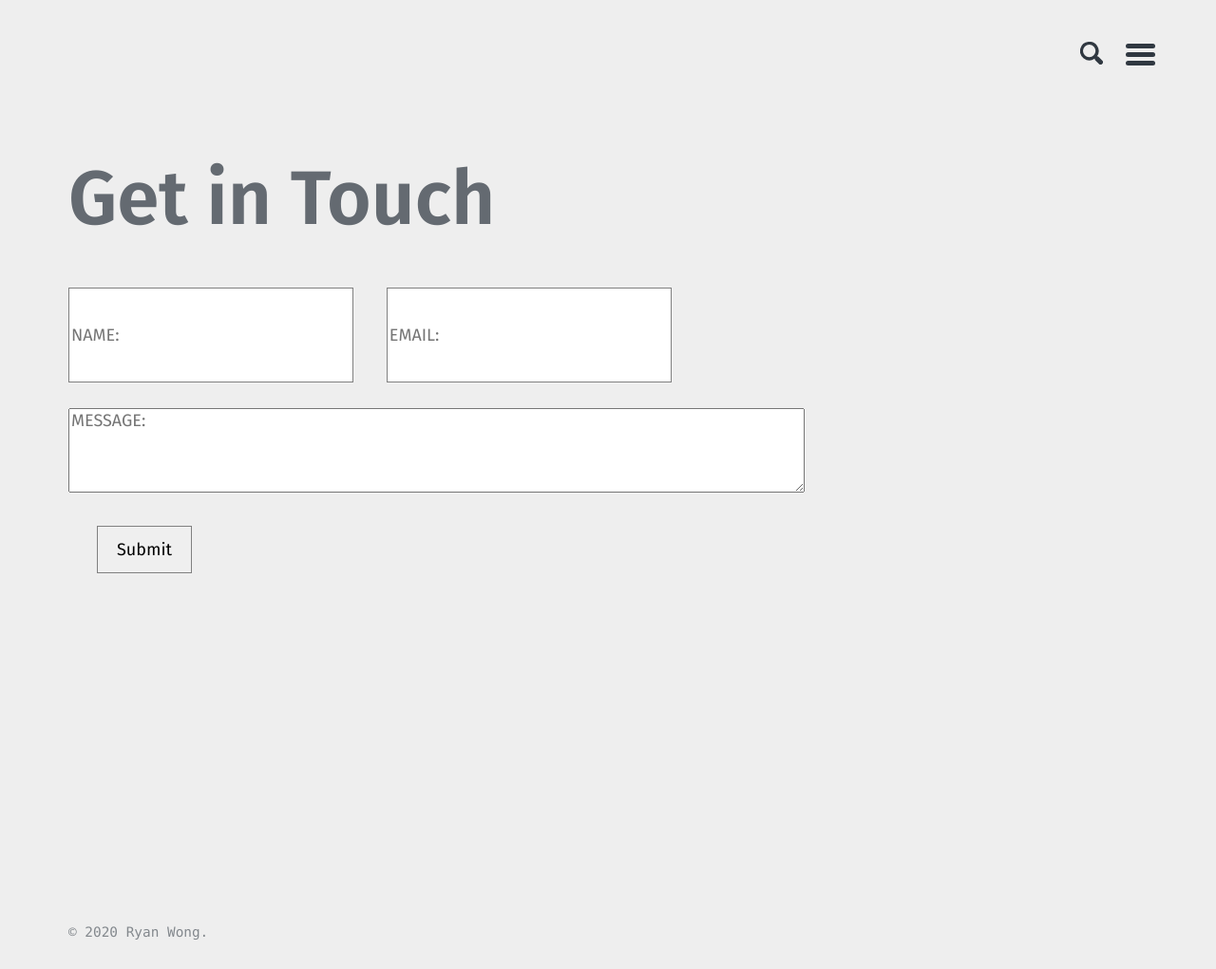
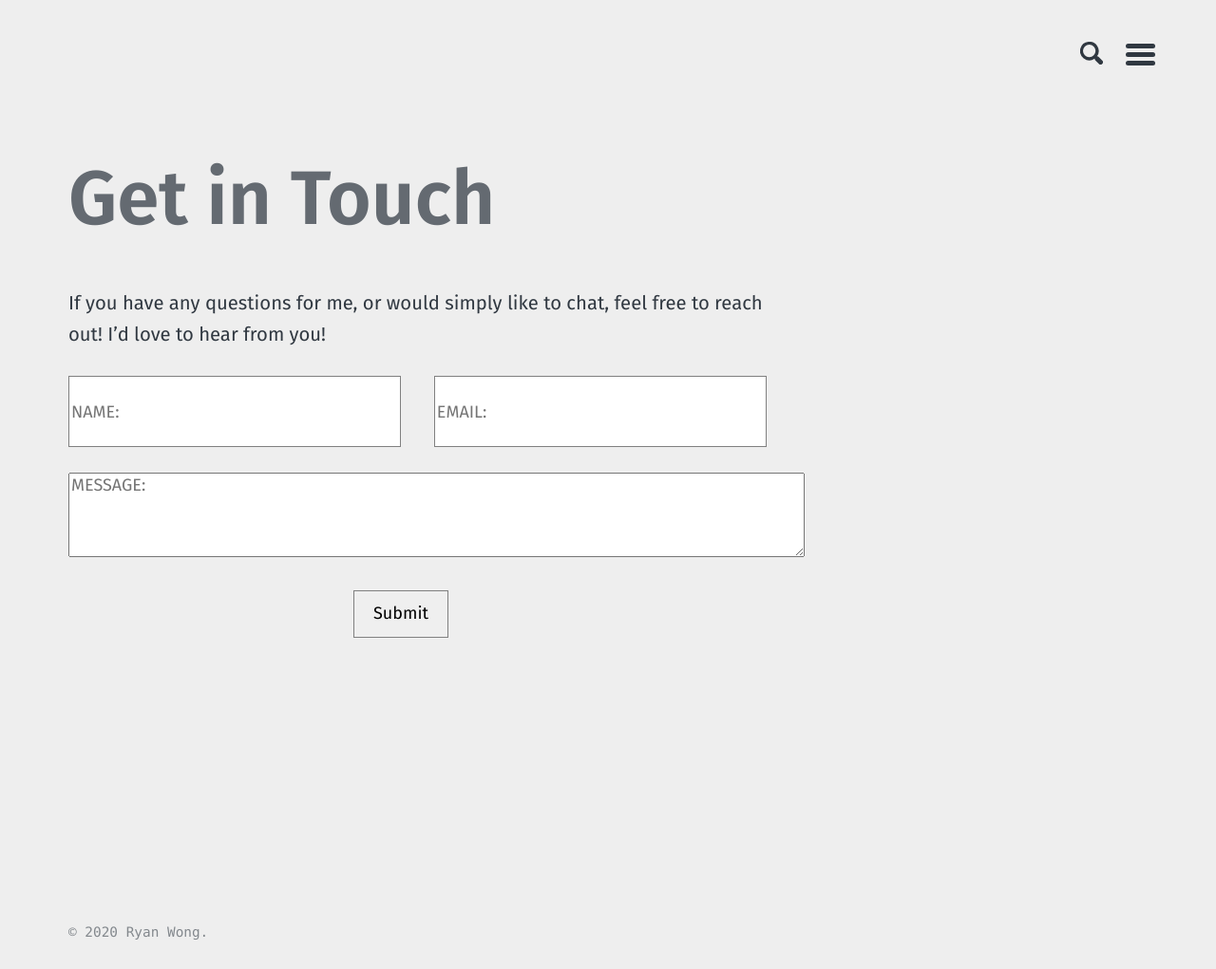
Before and after one commit to ryanwonghc/ryanwonghc.github.io, a Jekyll site: the page built from contact.md, in a window 1280 px wide. Shown: the whole page at 95% size. Built offline with Jekyll 4.4.1, drawn with Linux system fonts in a browser that asks for light colours.

Commit message:
contact form styling

```diff
--- a/contact.md
+++ b/contact.md
@@ -4,12 +4,14 @@ layout: page
 permalink: /contact/
 ---
 
+If you have any questions for me, or would simply like to chat, feel free to reach out! I'd love to hear from you!
+
 <form action="https://formspree.io/mwknddww" method="POST">
   <label>
     <input
       type="text"
       name="name"
-      style="margin-right: 15px; width: 300px; height: 100px; border: 1px solid gray;"
+      style="margin-right: 15px; width: 350px; height: 75px; border: 1px solid gray;"
       placeholder="NAME:"
       required>
   </label>
@@ -18,7 +20,7 @@ permalink: /contact/
     <input
       type="text"
       name="email"
-      style="margin-left: 15px; width: 300px; height: 100px; border: 1px solid gray;"
+      style="margin-left: 15px; width: 350px; height: 75px; border: 1px solid gray;"
       placeholder="EMAIL:"
       required>
   </label>
@@ -35,7 +37,7 @@ permalink: /contact/
 
   <button
     type="submit"
-    style="margin-left: 30px; width: 100px; height: 50px; border: 1px solid gray;">
+    style="margin-left: 300px; width: 100px; height: 50px; border: 1px solid gray;">
     Submit
   </button>
 </form>
```
